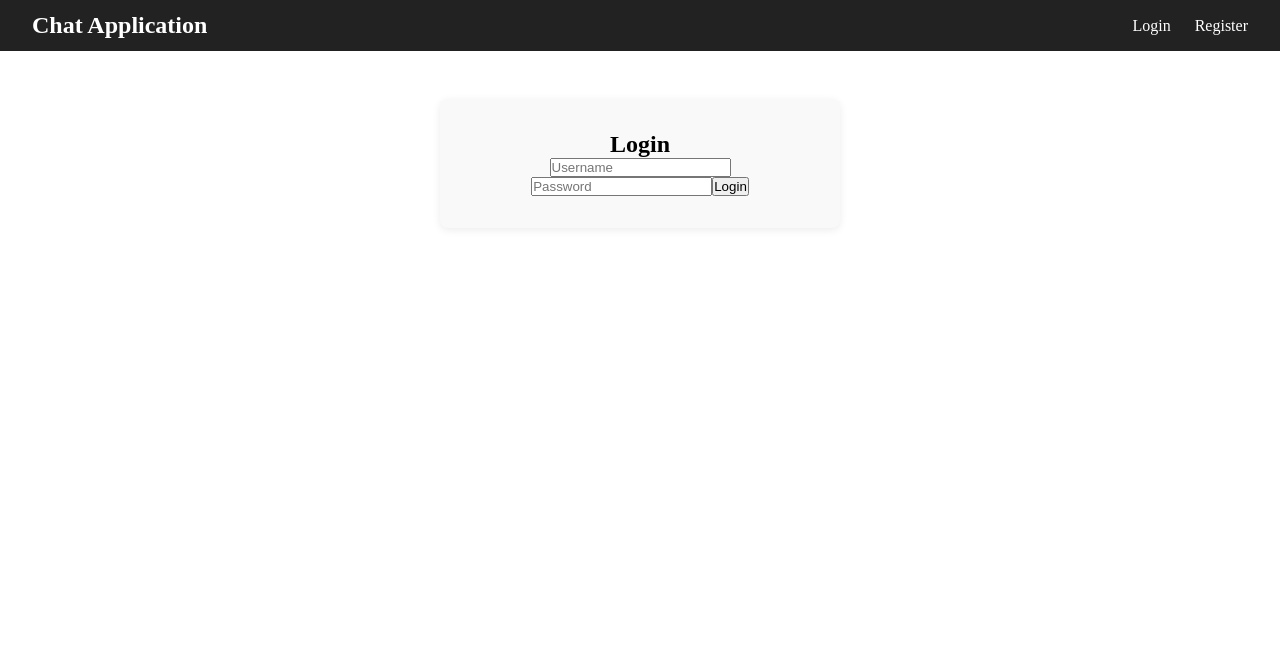
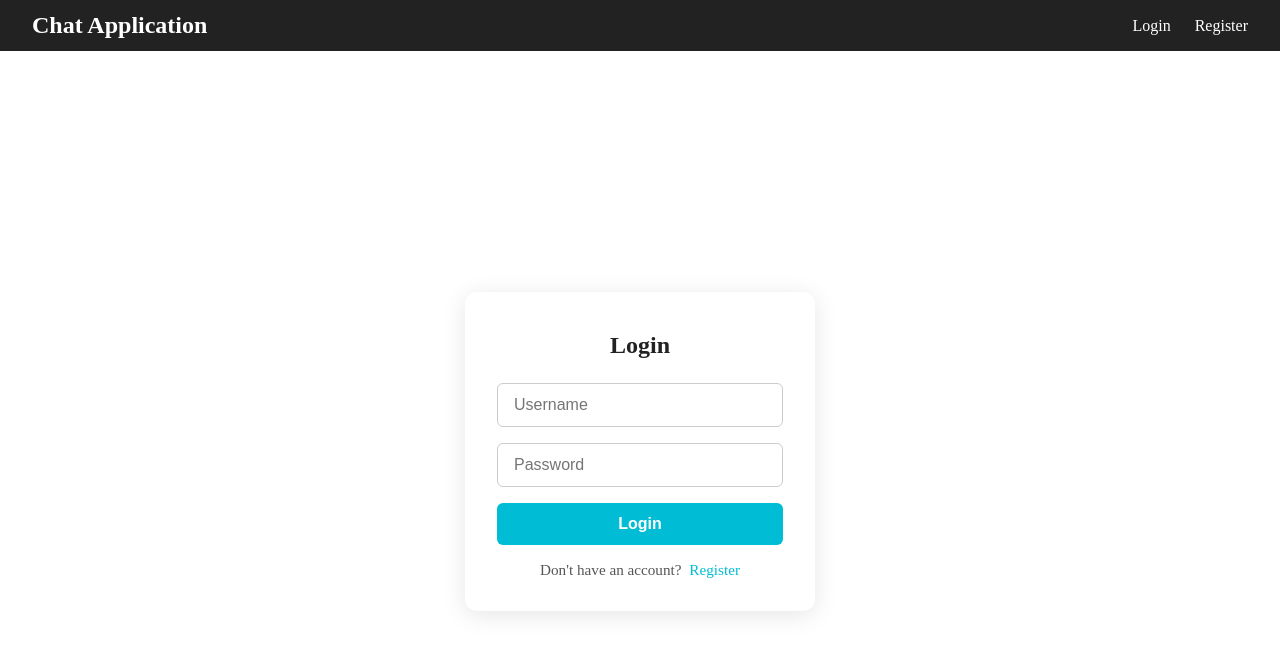
Before and after one commit to kashishchadha/ChatApplications, a React (Vite) app in the folder client/: page /login in a window 1280 px wide. Shown: the top 654 px of the page. Built offline with nearby package versions, Linux system fonts and the light colour scheme.

Commit message:
login register ui

```diff
--- a/client/src/pages/Login.tsx
+++ b/client/src/pages/Login.tsx
@@ -27,9 +27,9 @@ const Login = () => {
   );
 
   return (
-    <div className="login-container">
-      <h2>Login</h2>
-      <form onSubmit={handleSubmit} autoComplete="off">
+    <div className="auth-container">
+      <form className="auth-form" onSubmit={handleSubmit} autoComplete="off">
+        <h2>Login</h2>
         <input
           type="text"
           placeholder="Username"
@@ -45,8 +45,11 @@ const Login = () => {
           required
         />
         <button type="submit">Login</button>
+        {error && <div className="auth-error">{error}</div>}
+        <div className="auth-switch">
+          Don't have an account? <span onClick={() => navigate('/register')}>Register</span>
+        </div>
       </form>
-      {error && <div className="error">{error}</div>}
     </div>
   );
 };
--- a/client/src/pages/Register.tsx
+++ b/client/src/pages/Register.tsx
@@ -24,9 +24,9 @@ const Register = () => {
   );
 
   return (
-    <div className="register-container">
-      <h2>Register</h2>
-      <form onSubmit={handleSubmit} autoComplete="off">
+    <div className="auth-container">
+      <form className="auth-form" onSubmit={handleSubmit} autoComplete="off">
+        <h2>Register</h2>
         <input
           type="text"
           placeholder="Username"
@@ -42,8 +42,11 @@ const Register = () => {
           required
         />
         <button type="submit">Register</button>
+        {error && <div className="auth-error">{error}</div>}
+        <div className="auth-switch">
+          Already have an account? <span onClick={() => navigate('/login')}>Login</span>
+        </div>
       </form>
-      {error && <div className="error">{error}</div>}
     </div>
   );
 };
--- a/client/src/styles/Login.css
+++ b/client/src/styles/Login.css
@@ -7,3 +7,83 @@
   box-shadow: 0 2px 8px rgba(0,0,0,0.08);
   text-align: center;
 }
+.auth-container {
+  min-height: 100vh;
+  display: flex;
+  align-items: center;
+  justify-content: center;
+}
+
+.auth-form {
+  background: #fff;
+  padding: 2.5rem 2rem 2rem 2rem;
+  border-radius: 12px;
+  box-shadow: 0 4px 24px rgba(0,0,0,0.10);
+  width: 100%;
+  max-width: 350px;
+  display: flex;
+  flex-direction: column;
+  align-items: stretch;
+}
+
+.auth-form h2 {
+  margin-bottom: 1.5rem;
+  color: #222;
+  text-align: center;
+}
+
+.auth-form input {
+  margin-bottom: 1rem;
+  padding: 0.75rem 1rem;
+  border: 1px solid #ccc;
+  border-radius: 6px;
+  font-size: 1rem;
+  transition: border 0.2s;
+}
+
+.auth-form input:focus {
+  border: 1.5px solid #00bcd4;
+  outline: none;
+}
+
+.auth-form button {
+  background: #00bcd4;
+  color: #fff;
+  border: none;
+  border-radius: 6px;
+  padding: 0.75rem 0;
+  font-size: 1rem;
+  font-weight: bold;
+  cursor: pointer;
+  margin-bottom: 0.5rem;
+  transition: background 0.2s;
+}
+
+.auth-form button:hover {
+  background: #2196f3;
+}
+
+.auth-error {
+  color: #d32f2f;
+  margin-bottom: 0.5rem;
+  text-align: center;
+}
+
+.auth-switch {
+  text-align: center;
+  margin-top: 0.5rem;
+  color: #555;
+  font-size: 0.95rem;
+}
+
+.auth-switch span {
+  color: #00bcd4;
+  cursor: pointer;
+  font-weight: 500;
+  margin-left: 0.25rem;
+  transition: color 0.2s;
+}
+
+.auth-switch span:hover {
+  color: #2196f3;
+}
--- a/client/src/styles/Register.css
+++ b/client/src/styles/Register.css
@@ -7,3 +7,84 @@
   box-shadow: 0 2px 8px rgba(0,0,0,0.08);
   text-align: center;
 }
+
+.auth-container {
+  min-height: 100vh;
+  display: flex;
+  align-items: center;
+  justify-content: center;
+}
+
+.auth-form {
+  background: #fff;
+  padding: 2.5rem 2rem 2rem 2rem;
+  border-radius: 12px;
+  box-shadow: 0 4px 24px rgba(0,0,0,0.10);
+  width: 100%;
+  max-width: 350px;
+  display: flex;
+  flex-direction: column;
+  align-items: stretch;
+}
+
+.auth-form h2 {
+  margin-bottom: 1.5rem;
+  color: #222;
+  text-align: center;
+}
+
+.auth-form input {
+  margin-bottom: 1rem;
+  padding: 0.75rem 1rem;
+  border: 1px solid #ccc;
+  border-radius: 6px;
+  font-size: 1rem;
+  transition: border 0.2s;
+}
+
+.auth-form input:focus {
+  border: 1.5px solid #00bcd4;
+  outline: none;
+}
+
+.auth-form button {
+  background: #00bcd4;
+  color: #fff;
+  border: none;
+  border-radius: 6px;
+  padding: 0.75rem 0;
+  font-size: 1rem;
+  font-weight: bold;
+  cursor: pointer;
+  margin-bottom: 0.5rem;
+  transition: background 0.2s;
+}
+
+.auth-form button:hover {
+  background: #2196f3;
+}
+
+.auth-error {
+  color: #d32f2f;
+  margin-bottom: 0.5rem;
+  text-align: center;
+}
+
+.auth-switch {
+  text-align: center;
+  margin-top: 0.5rem;
+  color: #555;
+  font-size: 0.95rem;
+}
+
+.auth-switch span {
+  color: #00bcd4;
+  cursor: pointer;
+  font-weight: 500;
+  margin-left: 0.25rem;
+  transition: color 0.2s;
+}
+
+.auth-switch span:hover {
+  color: #2196f3;
+}
```
